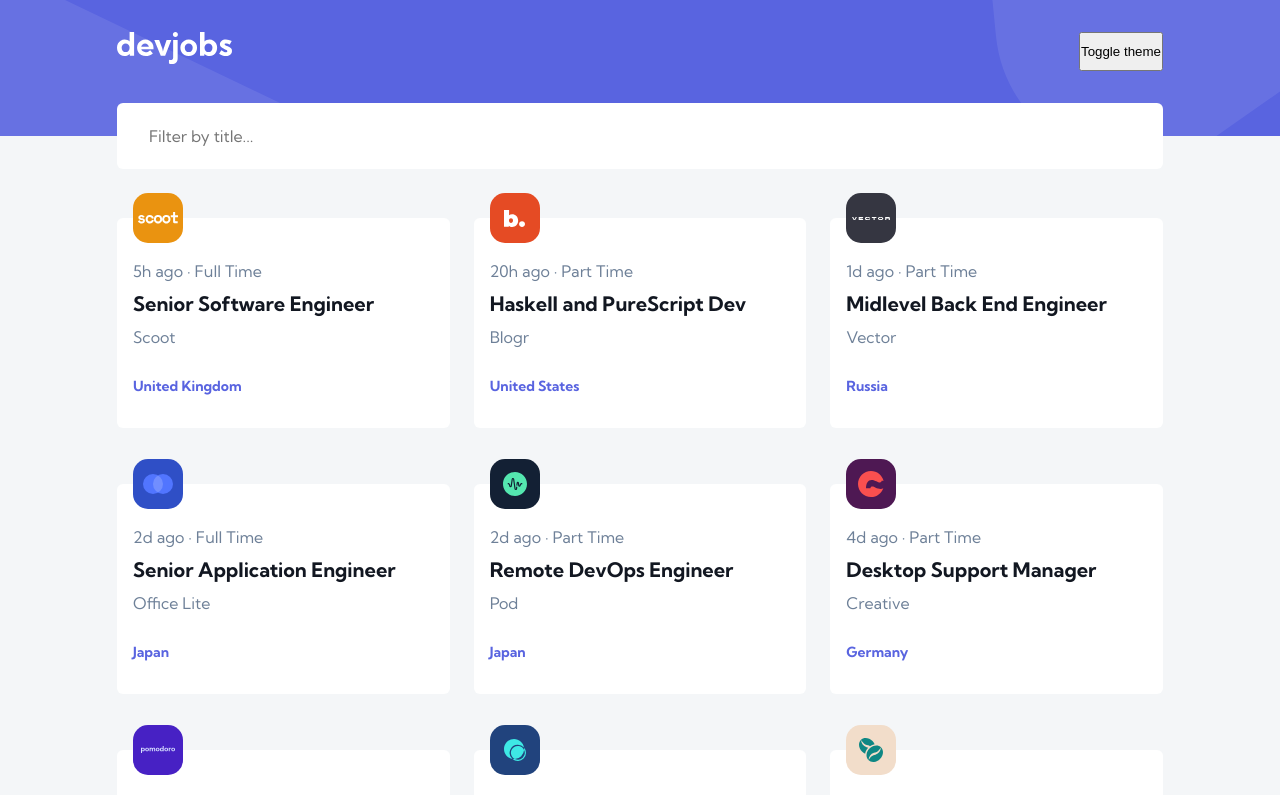
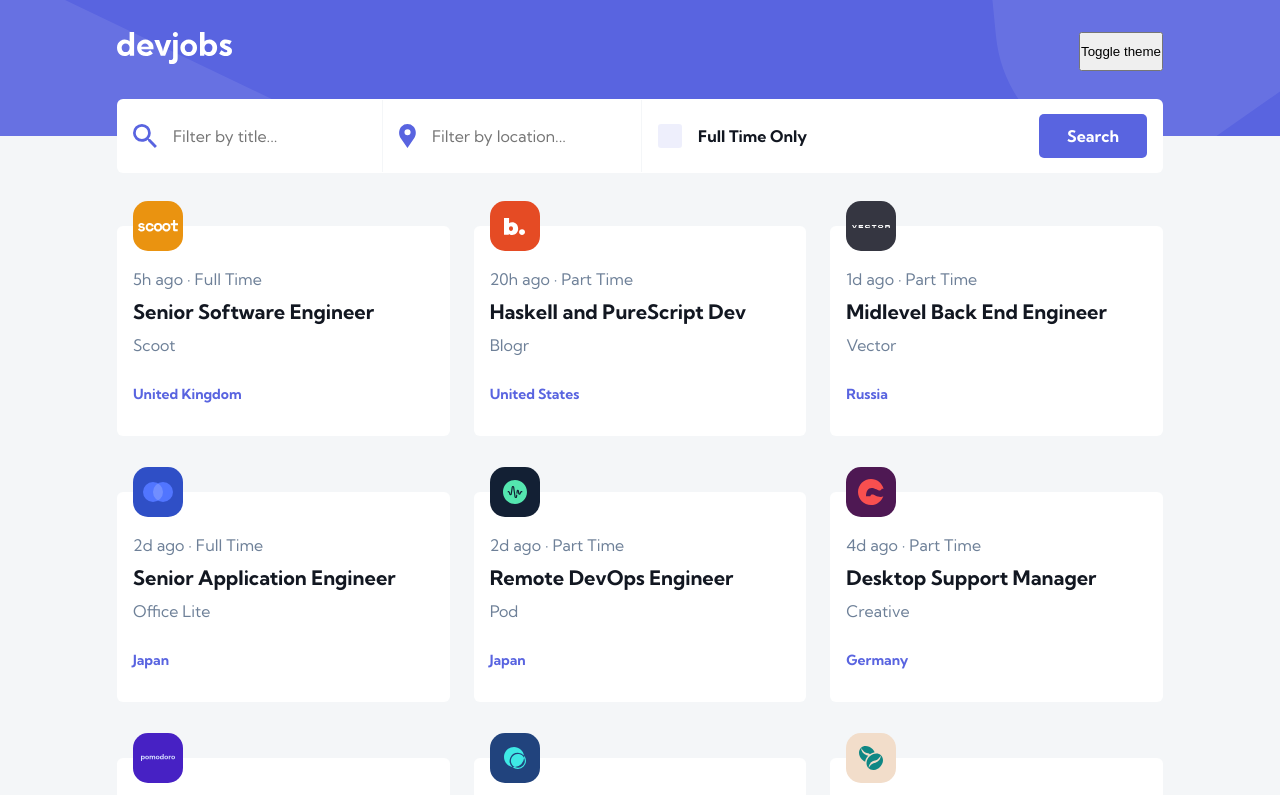
Before and after one commit to dvcolin/devjobs-web-app, a React (Create React App) app: page / in a window 1280 px wide. Shown: the top 795 px of the page. Built offline with nearby package versions, Linux system fonts and the light colour scheme.

Commit message:
created responsive styles for FilterGroup component

```diff
--- a/src/components/FilterGroup.tsx
+++ b/src/components/FilterGroup.tsx
@@ -1,7 +1,10 @@
 import { useContext } from "react";
 import "../scss/components/FilterGroup.scss";
 import filterIcon from "../assets/mobile/icon-filter.svg";
-import searchIcon from "../assets/mobile/icon-search.svg";
+import searchIconMobile from "../assets/mobile/icon-search.svg";
+import searchIconDesktop from "../assets/desktop/icon-search.svg";
+import locationIcon from "../assets/desktop/icon-location.svg";
+import checkIcon from "../assets/desktop/icon-check.svg";
 import SearchContext from "../contexts/SearchContext";
 
 interface FilterGroupProps {
@@ -11,7 +14,7 @@
 
 const FilterGroup = ({ filterJobs, setModalOpen }: FilterGroupProps) => {
   const [searchFields, setSearchFields] = useContext(SearchContext);
-  const { queryString } = searchFields;
+  const { queryString, location, fullTime } = searchFields;
 
   return (
     <div className="filter-group">
@@ -22,9 +25,14 @@
           filterJobs();
         }}
       >
-        <div className="filter-group__title-box">
+        <div className="filter-group__item-box filter-group__title-box">
+          <img
+            src={searchIconDesktop}
+            alt="Search icon"
+            className="filter-group__item-icon filter-group__title-icon"
+          />
           <input
-            className="filter-group__title-input"
+            className="filter-group__item-input"
             placeholder="Filter by title..."
             value={queryString}
             onChange={(e) => {
@@ -35,6 +43,51 @@
             }}
           />
         </div>
+        <div className="filter-group__item-box filter-group__location-box">
+          <img
+            src={locationIcon}
+            alt="Location icon"
+            className="filter-group__item-icon"
+          />
+          <input
+            className="filter-group__item-input"
+            placeholder="Filter by location..."
+            value={location}
+            onChange={(e) => {
+              setSearchFields({
+                ...searchFields,
+                location: e.target.value,
+              });
+            }}
+          />
+        </div>
+        <div className="filter-group__item-box filter-group__full-time-box">
+          <label className="filter-group__full-time-label">
+            <input
+              type="checkbox"
+              className="filter-group__full-time-input"
+              checked={fullTime}
+              onChange={() => {
+                setSearchFields({
+                  ...searchFields,
+                  fullTime: !fullTime,
+                });
+              }}
+            />
+            <span className="checkbox">
+              <img className="checkbox-icon" src={checkIcon} alt="Check icon" />
+            </span>
+            <span className="filter-group__full-time-label-text">
+              Full Time{" "}
+              <span className="filter-group__full-time-label-text-only">
+                Only
+              </span>
+            </span>
+          </label>
+        </div>
+
+        <button className="filter-group__search-button">Search</button>
+
         <div className="filter-group__icon-buttons">
           <button
             type="button"
@@ -47,7 +100,7 @@
             type="submit"
             className="filter-group__icon-button filter-group__icon-button--search"
           >
-            <img src={searchIcon} alt="Search" />
+            <img src={searchIconMobile} alt="Search" />
           </button>
         </div>
       </form>
--- a/src/scss/abstracts/_mixins.scss
+++ b/src/scss/abstracts/_mixins.scss
@@ -125,9 +125,14 @@
   background-color: inherit;
   color: inherit;
   border: none;
+  min-width: 0;
 
   &:focus-visible {
     outline: none;
+  }
+
+  @include mq(tablet) {
+    padding: 0 var(--space-4);
   }
 }
 
--- a/src/scss/components/FilterGroup.scss
+++ b/src/scss/components/FilterGroup.scss
@@ -1,20 +1,96 @@
 @use "../abstracts" as *;
 
 .filter-group {
-  @include container-styles;
-
-  padding: var(--space-5) var(--space-4);
   background-color: var(--color-component-background);
   transform: translateY(-50%);
   border-radius: 0.6rem;
+  padding: var(--space-3) var(--space-4);
+
+  @include mq(tablet) {
+    padding-top: 0;
+    padding-bottom: 0;
+  }
 
   &__form {
     display: flex;
     align-items: center;
   }
 
-  &__title-input {
+  &__item-box {
+    display: flex;
+    align-items: center;
+
+    @include mq(tablet) {
+      max-width: 30%;
+      padding-top: var(--space-6);
+      padding-bottom: var(--space-6);
+
+      &:not(:nth-of-type(1)) {
+        padding-left: var(--space-4);
+      }
+
+      &:not(:nth-of-type(3)) {
+        border-right: 1px solid var(--color-background);
+      }
+    }
+  }
+
+  &__item-input {
     @include input-styles;
+  }
+
+  &__title-icon {
+    display: none;
+
+    @include mq(tablet) {
+      display: block;
+    }
+  }
+
+  &__location-box {
+    display: none;
+
+    @include mq(tablet) {
+      display: flex;
+    }
+  }
+
+  &__full-time-box {
+    @include checkbox-styles;
+    display: none;
+
+    @include mq(tablet) {
+      display: flex;
+    }
+  }
+
+  &__full-time-label {
+    display: flex;
+    align-items: center;
+    width: max-content;
+  }
+
+  &__full-time-label-text {
+    font-weight: var(--font-weight-bold);
+    margin-left: var(--space-4);
+    color: var(--color-heading);
+  }
+
+  &__full-time-label-text-only {
+    display: none;
+
+    @include mq(desktop) {
+      display: inline-block;
+    }
+  }
+
+  &__search-button {
+    display: none;
+
+    @include mq(tablet) {
+      @include button-styles(primary);
+      margin-left: auto;
+    }
   }
 
   &__icon-buttons {
```
